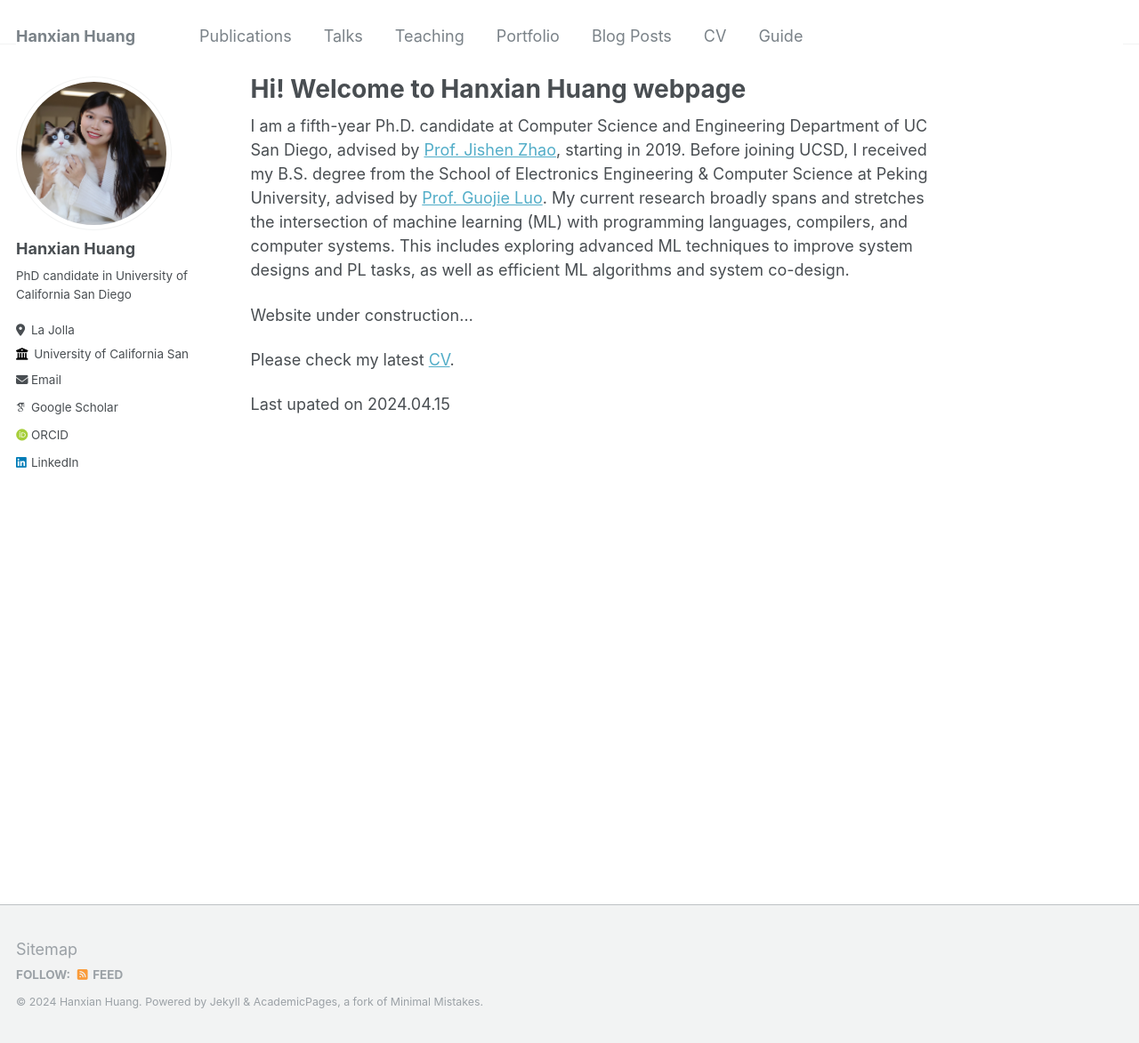
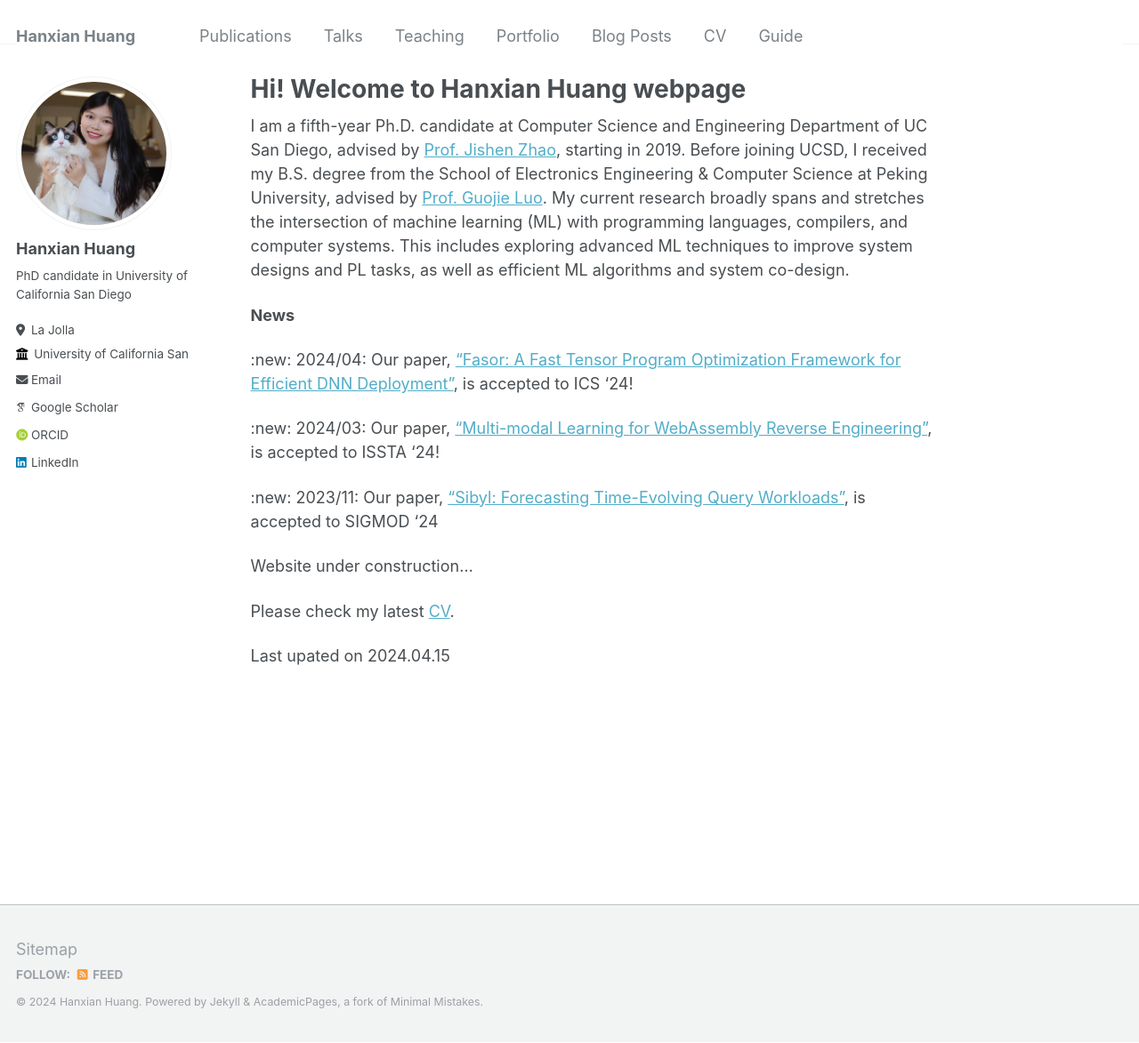
Before and after one commit to Hanxian97/Hanxian97.github.io, a Jekyll site: the page built from _pages/about.md, in a window 1280 px wide and 1173 px high. Shown: the whole window at 89% size. Built offline with Jekyll 4.4.1, drawn with Linux system fonts in a browser that asks for light colours; some web fonts are replaced.

Commit message:
Update about.md

```diff
--- a/_pages/about.md
+++ b/_pages/about.md
@@ -8,6 +8,14 @@ redirect_from:
 ---
 
 I am a fifth-year Ph.D. candidate at Computer Science and Engineering Department of UC San Diego, advised by [Prof. Jishen Zhao](https://cseweb.ucsd.edu/~jzhao/index.html), starting in 2019. Before joining UCSD, I received my B.S. degree from the School of Electronics Engineering & Computer Science at Peking University, advised by [Prof. Guojie Luo](https://ceca.pku.edu.cn/en/people_/faculty_/guojie_luo/). My current research broadly spans and stretches the intersection of machine learning (ML) with programming languages, compilers, and computer systems. This includes exploring advanced ML techniques to improve system designs and PL tasks, as well as efficient ML algorithms and system co-design.
+
+**News**
+
+:new: 2024/04: Our paper, ["Fasor: A Fast Tensor Program Optimization Framework for Efficient DNN Deployment"](),  is accepted to ICS '24!
+
+:new: 2024/03: Our paper, ["Multi-modal Learning for WebAssembly Reverse Engineering"](https://arxiv.org/pdf/2404.03171.pdf),  is accepted to ISSTA '24!
+
+:new: 2023/11: Our paper, ["Sibyl: Forecasting Time-Evolving Query Workloads"](https://dl.acm.org/doi/pdf/10.1145/3639308),  is accepted to SIGMOD '24
 
 Website under construction...
 
```
